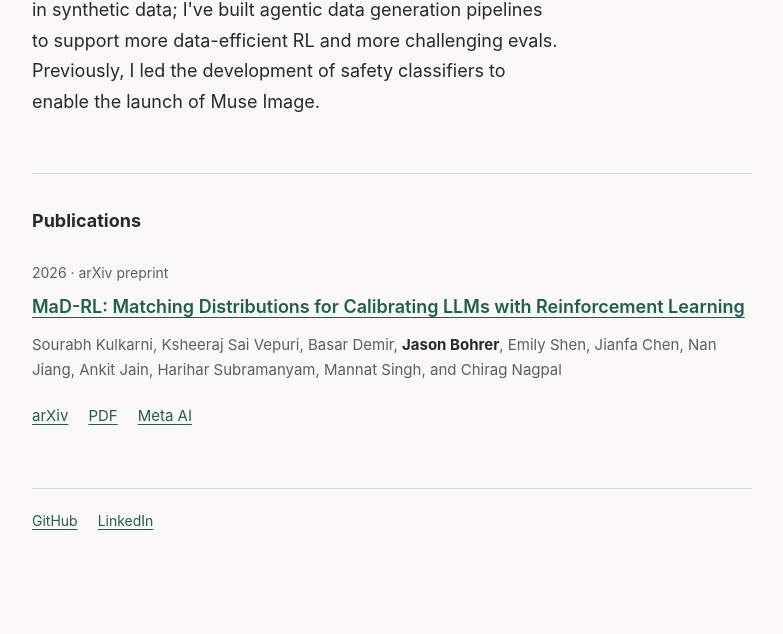
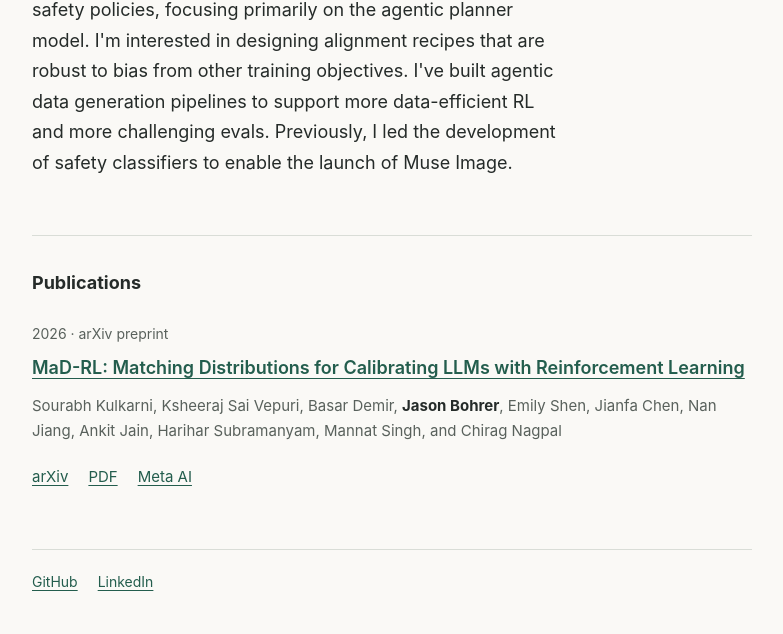
Before and after one commit to jnbrex/jnbrex.github.io, a plain HTML site: page index.html in a window 1280 px wide. Shown: the part 288-922 px from the top of the page, without its empty margins (248-1031 px from the left). Before the commit the page ends 861 px from the top, so only its background shows below. Drawn offline with Linux system fonts and the light colour scheme.

Commit message:
Update bio and alignment research interests

```diff
--- a/index.html
+++ b/index.html
@@ -16,7 +16,7 @@
 
           <!-- BIO START: Replace this paragraph with your short bio. -->
           <p class="bio">
-            I lead safety alignment for <a href="https://ai.meta.com/blog/introducing-muse-image-muse-video-msl/">Muse Image and Muse Video</a> at Meta Superintelligence Labs. I train the agentic planner using RL and SFT to adhere to Meta's safety policies. I'm interested in synthetic data; I've built agentic data generation pipelines to support more data-efficient RL and more challenging evals. Previously, I led the development of safety classifiers to enable the launch of Muse Image.
+            I lead safety alignment for <a href="https://ai.meta.com/blog/introducing-muse-image-muse-video-msl/">Muse Image and Muse Video</a> at Meta Superintelligence Labs. I develop post-training methods to align our image and video generation models with Meta's safety policies, focusing primarily on the agentic planner model. I'm interested in designing alignment recipes that are robust to bias from other training objectives. I've built agentic data generation pipelines to support more data-efficient RL and more challenging evals. Previously, I led the development of safety classifiers to enable the launch of Muse Image.
           </p>
           <!-- BIO END -->
         </div>
```
